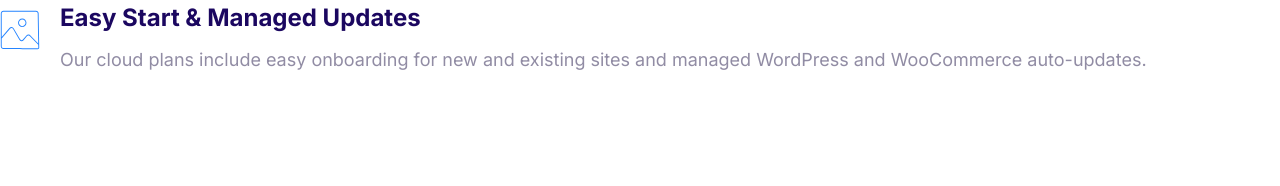
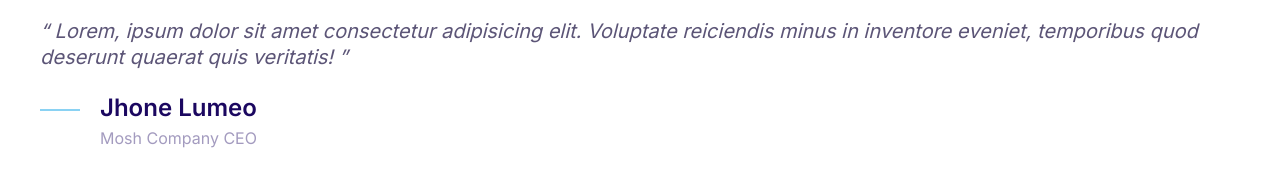
Before and after one commit to WollenMoth/moshify, a plain HTML site: page index.html in a window 1280 px wide. Drawn offline with Linux system fonts and the light colour scheme.

Commit message:
Build the quote component.

```diff
--- a/css/styles.css
+++ b/css/styles.css
@@ -4,6 +4,7 @@
   --color-accent: #ff3400;
   --color-headings: #1b0760;
   --color-body: #918ca4;
+  --color-body-darker: #5c5577;
   --color-border: #ccc;
   --border-radius: 30px;
 }
@@ -386,3 +387,49 @@ a {
 .media__image {
   margin-top: 1rem;
 }
+
+/* Quotes */
+
+.quote__text {
+  font-size: 3rem;
+  font-style: italic;
+  color: var(--color-body-darker);
+  line-height: 1.3;
+}
+
+.quote__text::before {
+  content: open-quote;
+}
+
+.quote__text::after {
+  content: close-quote;
+}
+
+.quote__author {
+  margin-bottom: 0;
+  font-weight: 600;
+}
+
+.quote__organization {
+  font-size: 2rem;
+  color: var(--color-headings);
+  opacity: .4;
+}
+
+.quote__line {
+  margin-top: 0;
+}
+
+@media screen and (min-width: 1024px) {
+  .quote__text {
+    font-size: 2rem;
+  }
+
+  .quote__author {
+    font-size: 2.4rem;
+  }
+
+  .quote__organization {
+    font-size: 1.6rem;
+  }
+}
--- a/index.html
+++ b/index.html
@@ -15,19 +15,25 @@
     <title>Document</title>
   </head>
   <body>
+    <blockquote class="quote">
+      <p class="quote__text">
+        Lorem, ipsum dolor sit amet consectetur adipisicing elit. Voluptate
+        reiciendis minus in inventore eveniet, temporibus quod deserunt quaerat
+        quis veritatis!
+      </p>
+      <footer>
         <div class="media">
-      <div class="media__image">
+          <div class="media__image quote__line">
             <svg class="icon icon--primary">
-          <use xlink:href="images/sprite.svg#snap"></use>
+              <use xlink:href="images/sprite.svg#line"></use>
             </svg>
           </div>
           <div class="media__body">
-        <h3 class="media__title">Easy Start & Managed Updates</h3>
-        <p>
-          Our cloud plans include easy onboarding for new and existing sites and
-          managed WordPress and WooCommerce auto-updates.
-        </p>
+            <h3 class="media__title quote__author">Jhone Lumeo</h3>
+            <p class="quote__organization">Mosh Company CEO</p>
           </div>
         </div>
+      </footer>
+    </blockquote>
   </body>
 </html>
```
Also changed, not shown: components/quotes.html (added, +20 -0 lines). Lines whose indentation alone changed are shown as unchanged.
